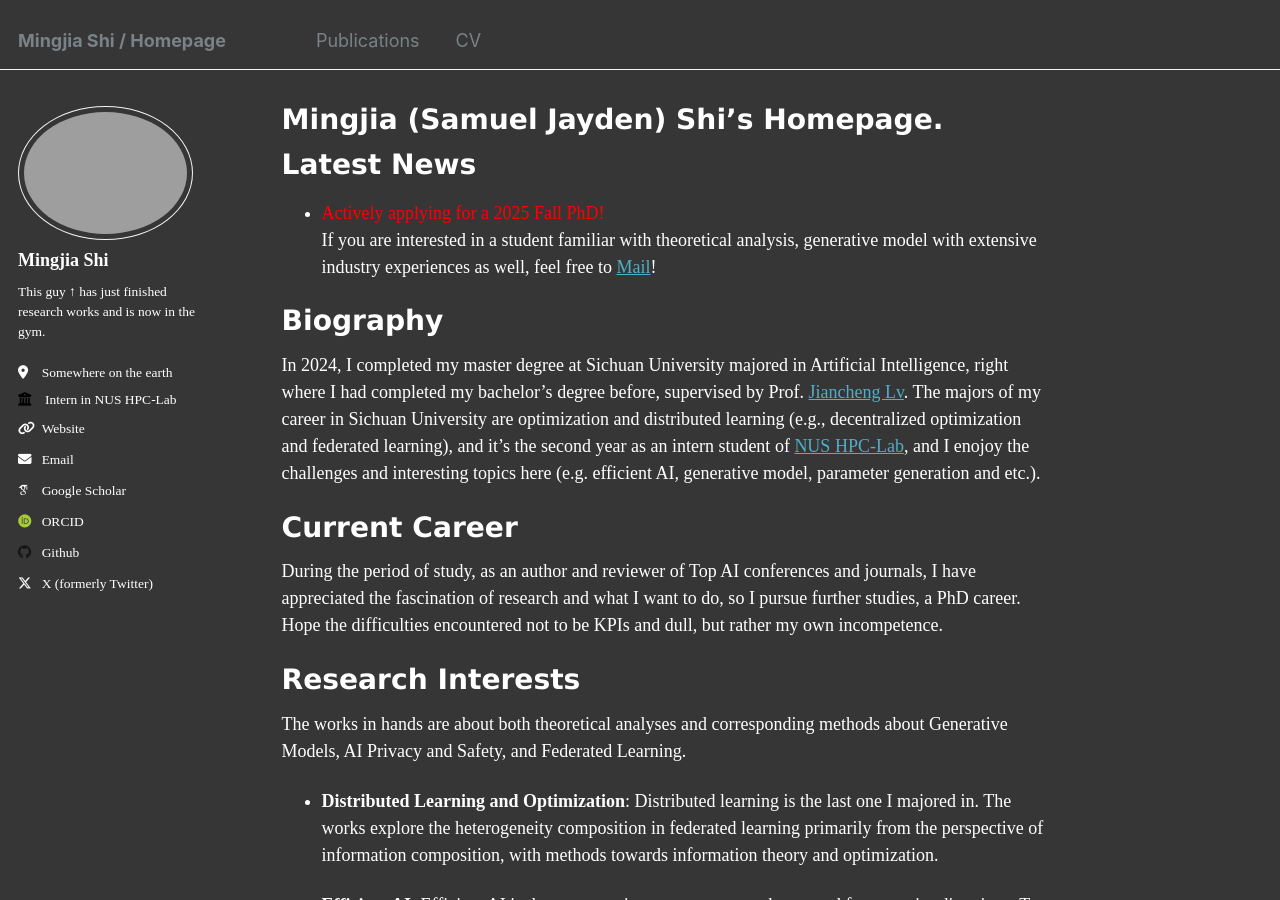
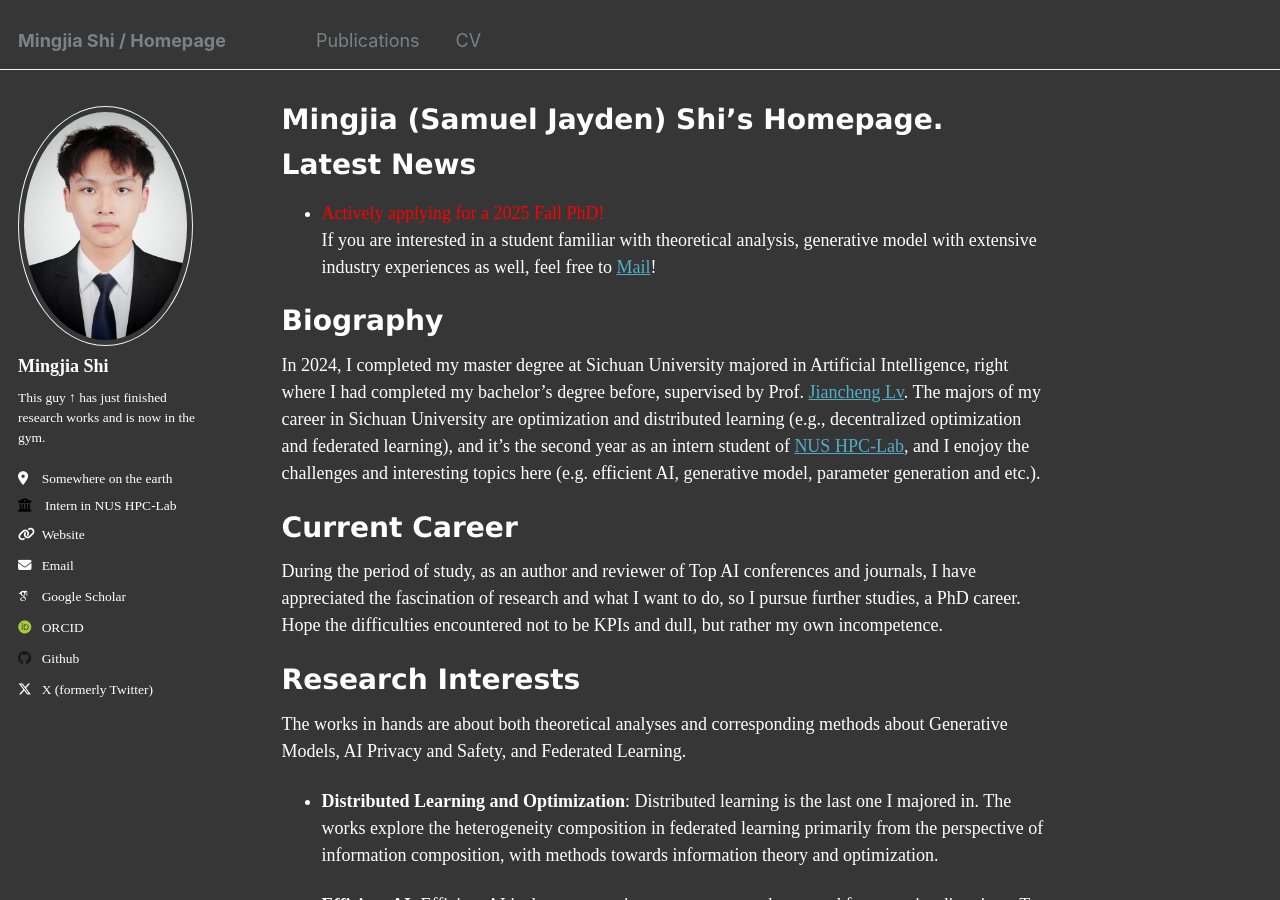
Before and after one commit to BDeMo/homepage, a Jekyll site: the page built from _pages/about.md, in a window 1280 px wide and 900 px high. Built offline with Jekyll 4.4.1, drawn with Linux system fonts in a browser that asks for light colours; some web fonts are replaced.

Commit message:
Update avatar

```diff
--- a/_config.yml
+++ b/_config.yml
@@ -21,7 +21,7 @@ repository               : "BDeMo/homepage"
 #               Additional customization can be done by editing /_includes/author-profile.html
 author:
   # Biographic information
-  avatar           : "a_pic_of_mine_2.png"
+  avatar           : "a_pic_of_mine_2.jpg"
   name             : "Mingjia Shi"
   pronouns         : # example: "she/her"
   bio              : "This guy ↑ has just finished research works and is now in the gym."
```
